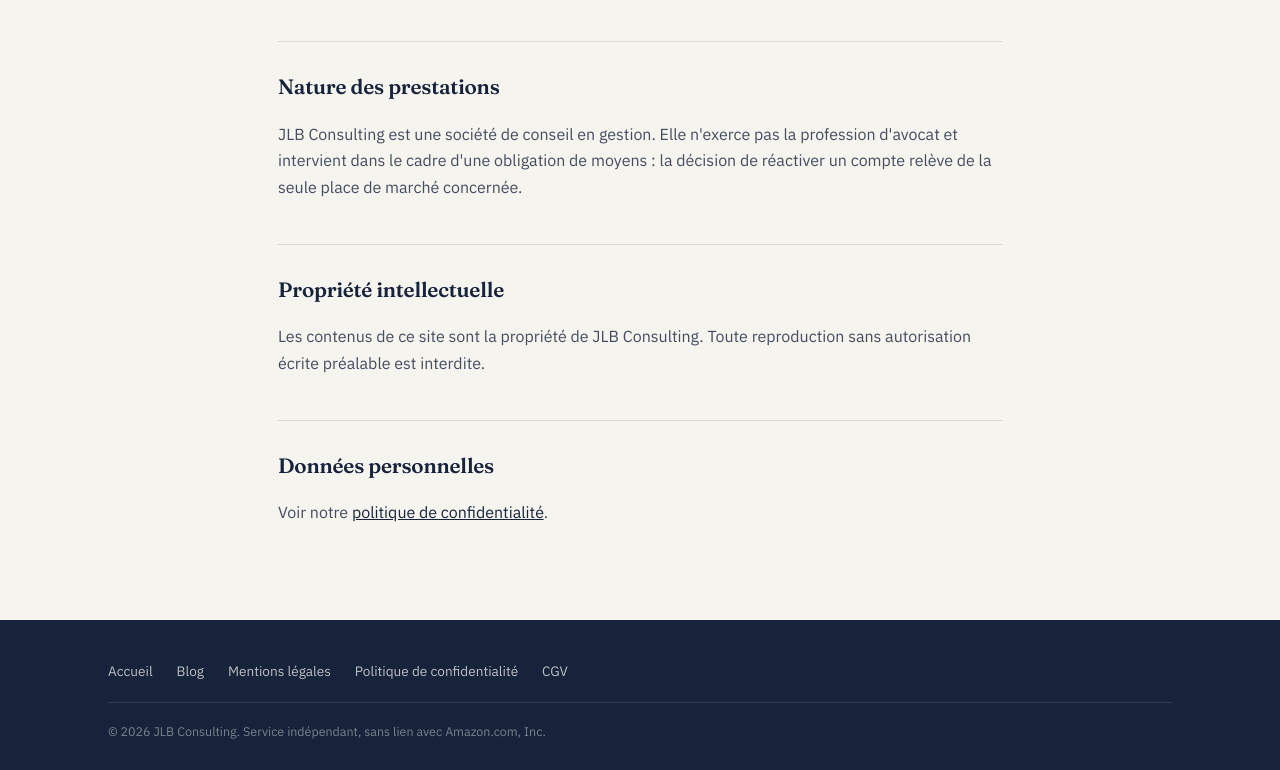
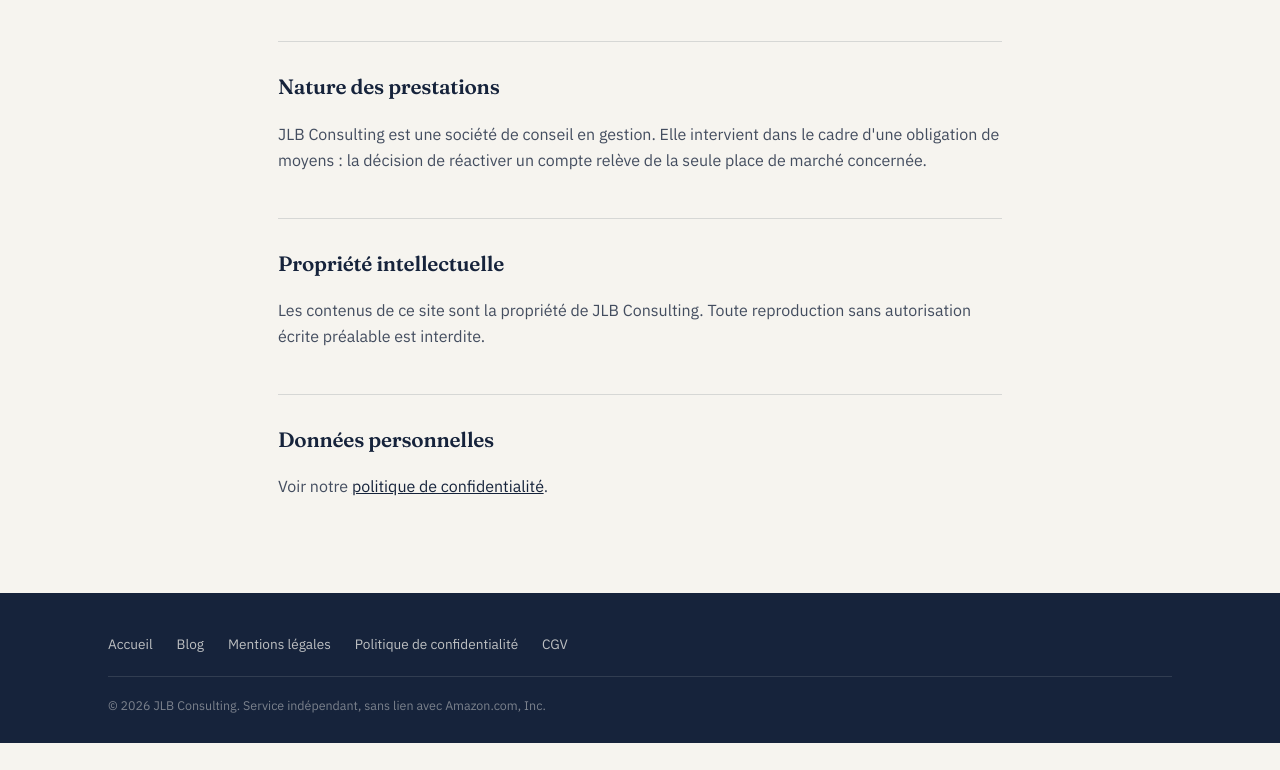
Before and after one commit to jojobens/compte-amazon-bloque, a plain HTML site: page mentions-legales.html in a window 1280 px wide. Shown: the part 1063-1833 px from the top of the page. After the commit the page ends 1806 px from the top, so only its background shows below. Drawn offline with Linux system fonts and the light colour scheme.

Commit message:
Retire la mention sur la profession d'avocat des mentions légales

```diff
--- a/mentions-legales.html
+++ b/mentions-legales.html
@@ -54,7 +54,7 @@
     <p>« Amazon » est une marque déposée d'Amazon.com, Inc. ou de ses filiales, mentionnée ici à titre descriptif pour désigner l'objet des services proposés. Ce site n'est ni affilié, ni approuvé, ni sponsorisé par Amazon.</p>
 
     <h2>Nature des prestations</h2>
-    <p>JLB Consulting est une société de conseil en gestion. Elle n'exerce pas la profession d'avocat et intervient dans le cadre d'une obligation de moyens : la décision de réactiver un compte relève de la seule place de marché concernée.</p>
+    <p>JLB Consulting est une société de conseil en gestion. Elle intervient dans le cadre d'une obligation de moyens : la décision de réactiver un compte relève de la seule place de marché concernée.</p>
 
     <h2>Propriété intellectuelle</h2>
     <p>Les contenus de ce site sont la propriété de JLB Consulting. Toute reproduction sans autorisation écrite préalable est interdite.</p>
```
